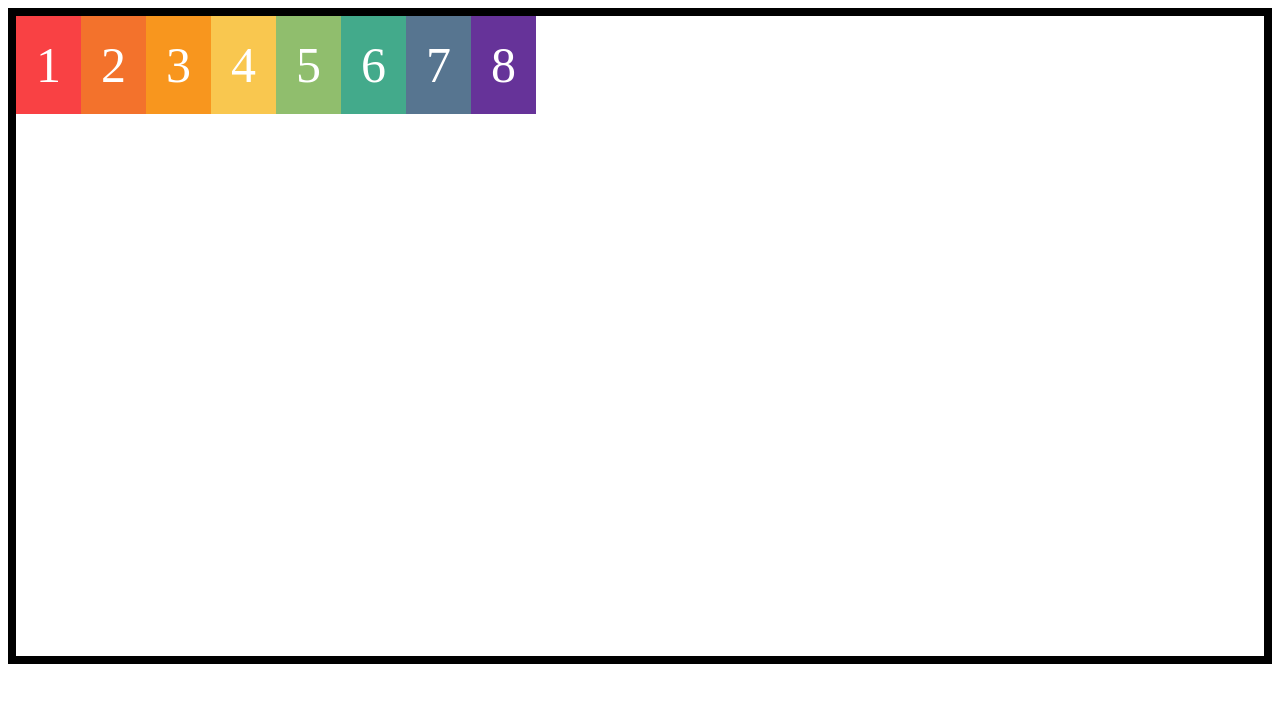
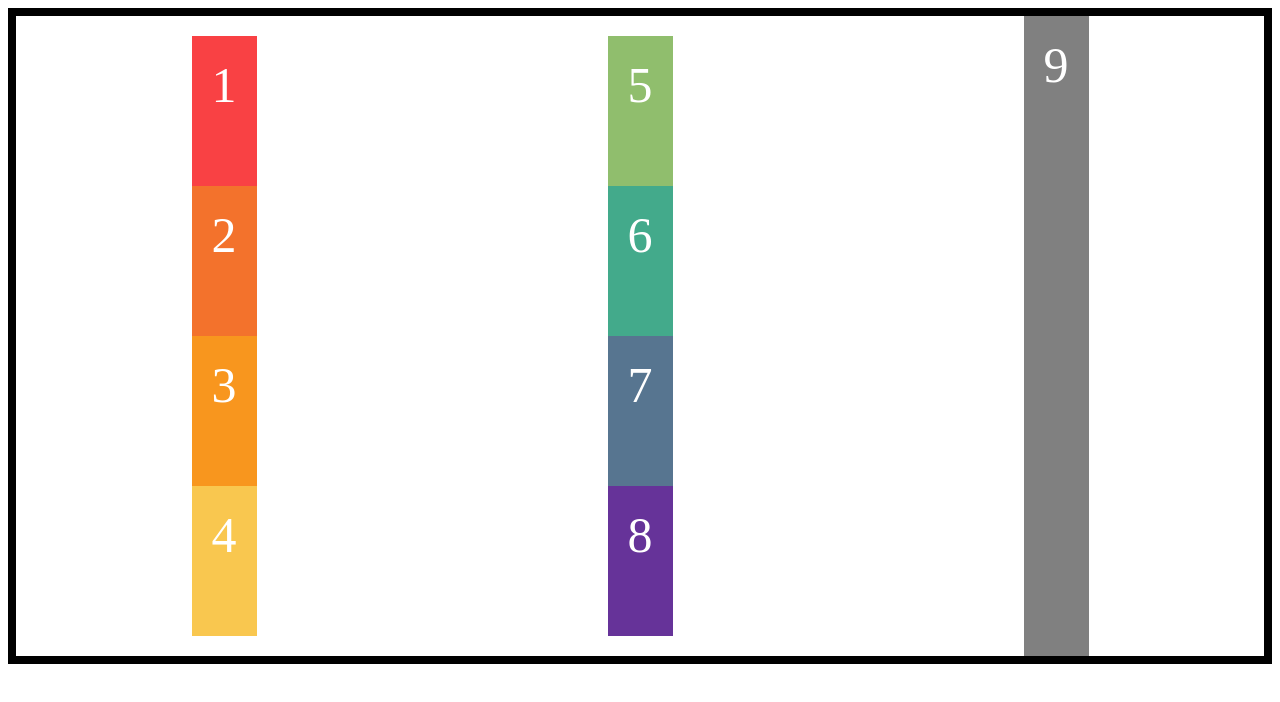
Before and after one commit to FbW41/learn-flex, a plain HTML site: page index.html in a window 1280 px wide. Drawn offline with Linux system fonts and the light colour scheme.

Commit message:
Updated CSS

```diff
--- a/CSS/style.css
+++ b/CSS/style.css
@@ -4,6 +4,7 @@
   text-align: center;
   box-sizing: border-box;
   color: white;
+  flex-basis: 150px;
 }
 
 .box-1 {
@@ -28,9 +29,29 @@
 
 .box-7 {
   background-color: #577590;
+  /* align-self: stretch; */
+  /* flex-grow: 1; */
+  /* flex-shrink: 0; */
 }
 .box-8 {
   background-color: rebeccapurple;
+  /* align-self: flex-end; */
+  /* flex-grow: 1; */
+  /* order: -2; */
+}
+
+.box-9 {
+  background-color: gray;
+  /* flex-grow: 1; */
+  /* order: -1; */
+  /* flex-basis: 0; */
+
+  flex-grow: 1;
+  flex-shrink: 1;
+  flex-basis: 200px;
+
+  /* Three values: flex-grow | flex-shrink | flex-basis */
+  flex: 10 1 200px;
 }
 
 /* Our Flex Container */
@@ -39,11 +60,14 @@
   height: 80vh;
 
   display: flex;
-  flex-direction: row;
+  flex-direction: column;
+  flex-wrap: wrap;
 
   /*Space between items on Main Axis */
-  justify-content: flex-start;
+  justify-content: center;
 
   /*Space between/around items on Cross Axis */
-  align-items: flex-start;
+  align-items: center;
+
+  /* align-content: center; */
 }
--- a/index.html
+++ b/index.html
@@ -17,7 +17,7 @@
       <div class="box box-6">6</div>
       <div class="box box-7">7</div>
       <div class="box box-8">8</div>
-      <!-- <div class="box box-9">9</div> -->
+      <div class="box box-9">9</div>
     </section>
   </body>
 </html>
```
